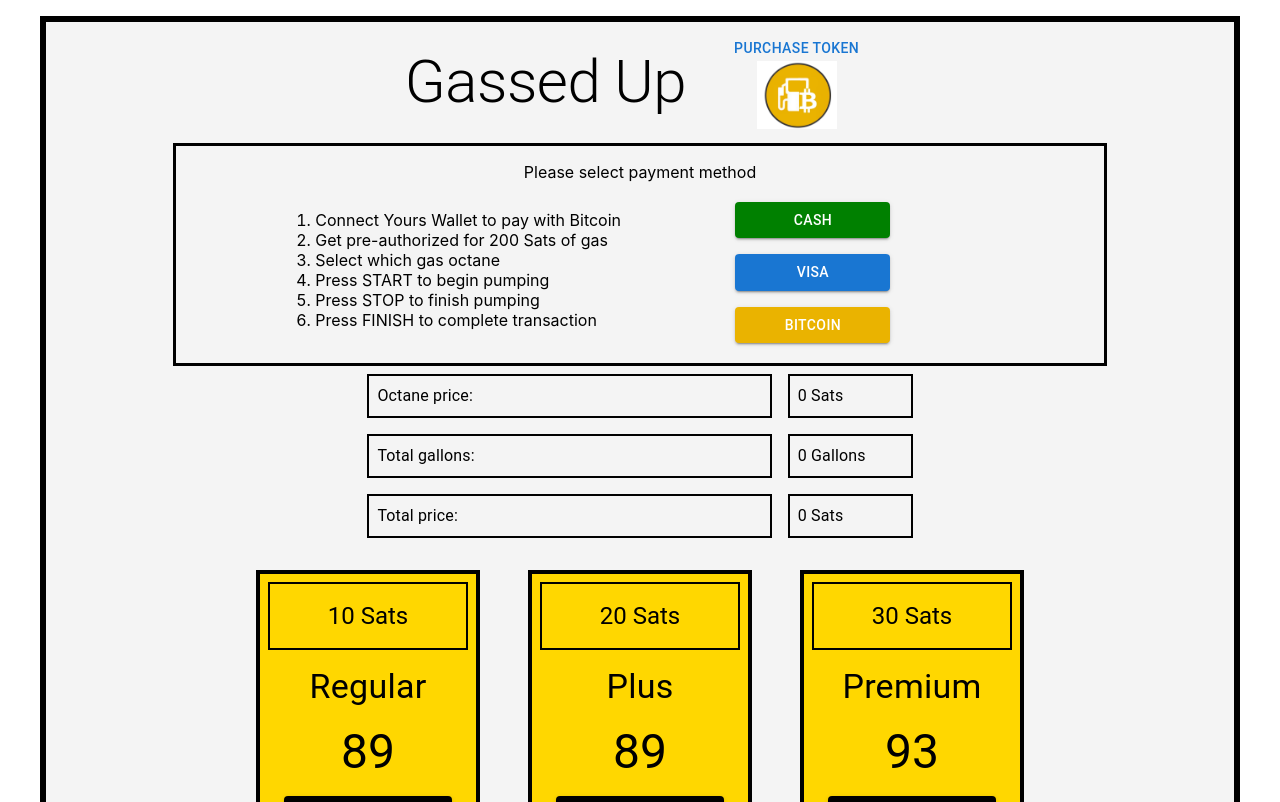
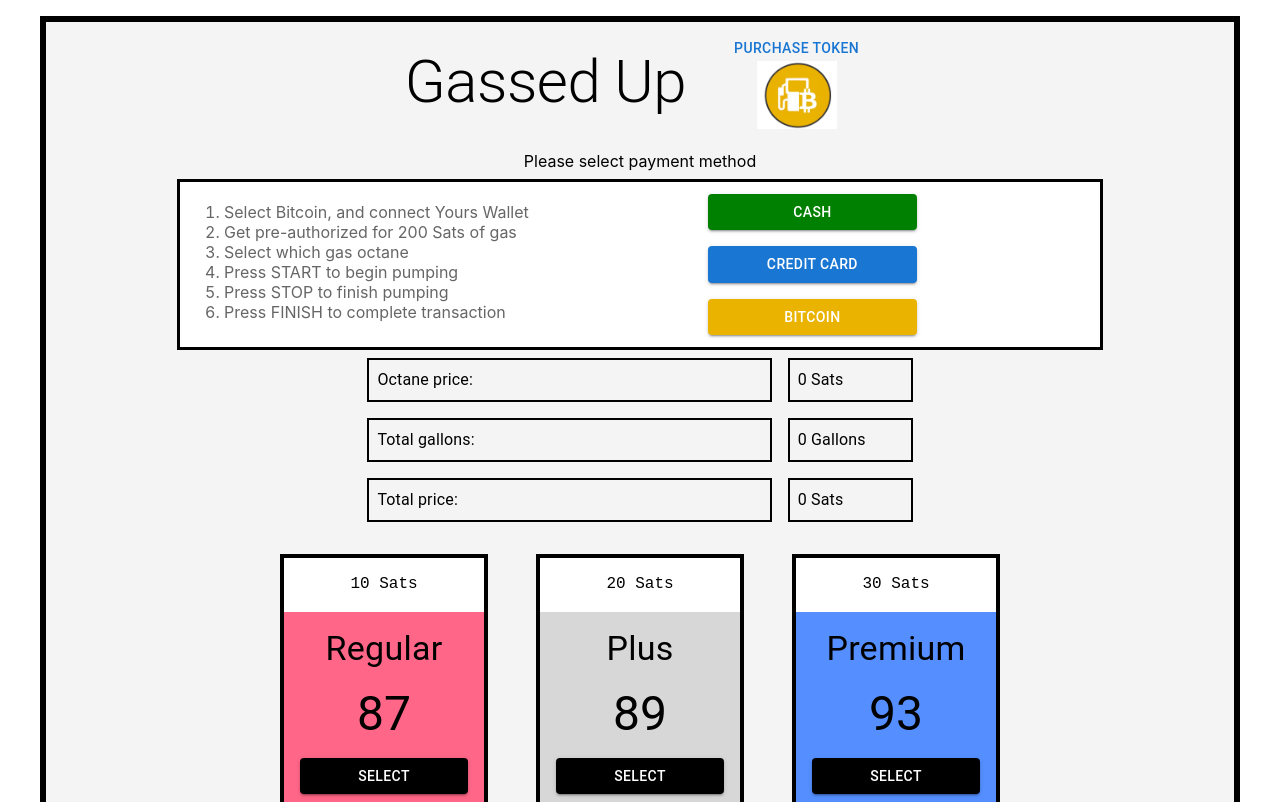
Before and after one commit to BSVArchie/GassedUp, a React (Create React App) app: page / in a window 1280 px wide. Shown: the top 802 px of the page. Built offline with nearby package versions, Linux system fonts and the light colour scheme; what scrypt-ts would draw is missing.

Commit message:
re-add styles (#5)
* re-add styles

* node

```diff
--- a/src/App.tsx
+++ b/src/App.tsx
@@ -107,67 +107,127 @@ const App: React.FC = () => {
 
   return (
     <div className="App">
-      <Container sx={{ "background": "#F4F4F4", "margin-top": "1rem", border: '6px solid black', display: 'flex', flexDirection: 'column', justifyContent: 'center' }}>
-        <Box sx={{ display: 'flex', justifyContent: 'center', m: 1 }}>
-          <Typography variant='h2' sx={{ m: 2 }}>
+      <Container
+        sx={{
+          background: "#F4F4F4",
+          "margin-top": "1rem",
+          border: "6px solid black",
+          display: "flex",
+          flexDirection: "column",
+          justifyContent: "center",
+        }}
+      >
+        <Box sx={{ display: "flex", justifyContent: "center", m: 1 }}>
+          <Typography variant="h2" sx={{ m: 2 }}>
             Gassed Up
           </Typography>
           <Box sx={{}}>
-            <Token/>
+            <Token />
           </Box>
         </Box>
-        <Box  width='80%' sx={{ border: '3px solid black', display: 'flex', flexDirection: 'column', justifyContent: 'center', m: 'auto', p: 1 }}>
-          <Box sx={{p: 1}}>{currentTxId.length > 0 ? `Current TxId: ${currentTxId}`: 'Please select payment method'}</Box>
-          <Box width='80%' sx={{ display: 'flex', justifyContent: 'center', padding: '0.25rem', textAlign: 'left', m: 'auto' }}>
+        <Box sx={{ p: 1 }}>
+          {currentTxId.length > 0
+            ? `Current TxId: ${currentTxId}`
+            : "Please select payment method"}
+        </Box>
+        <Box
+          width="80%"
+          sx={{
+            border: "3px solid black",
+            background: "white",
+            color: "#666666",
+            display: "flex",
+            justifyContent: "center",
+            padding: "0.25rem",
+            textAlign: "left",
+            m: "auto",
+          }}
+        >
           <Box>
             <ol>
-                <li>
-                  Connect Yours Wallet to pay with Bitcoin
-                </li>
-                <li>
-                  Get pre-authorized for 200 Sats of gas
-                </li>
-                <li>
-                  Select which gas octane
-                </li>
-                <li>
-                  Press START to begin pumping
-                </li>
-                <li>
-                  Press STOP to finish pumping
-                </li>
-                <li>
-                  Press FINISH to complete transaction
-                </li>
+              <li>Select Bitcoin, and connect Yours Wallet</li>
+              <li>Get pre-authorized for 200 Sats of gas</li>
+              <li>Select which gas octane</li>
+              <li>Press START to begin pumping</li>
+              <li>Press STOP to finish pumping</li>
+              <li>Press FINISH to complete transaction</li>
             </ol>
           </Box>
-            <Container sx={{ width: '30%', display: 'flex', flexDirection: 'column'}}>
-              <Button variant="contained" sx={{ m: 1, bgcolor: 'green', "&:hover": { bgcolor: 'green' } }} onClick={() => handleCash()}>Cash</Button>
-              <Button variant="contained" sx={{ m: 1 }} onClick={() => handleCard()}>Visa</Button>
+          <Container
+            sx={{ width: "30%", display: "flex", flexDirection: "column" }}
+          >
+            <Button
+              variant="contained"
+              sx={{ m: 1, bgcolor: "green", "&:hover": { bgcolor: "green" } }}
+              onClick={() => handleCash()}
+            >
+              Cash
+            </Button>
+            <Button
+              variant="contained"
+              sx={{ m: 1 }}
+              onClick={() => handleCard()}
+            >
+              Credit card
+            </Button>
             <Button
               onClick={openModel}
               variant="contained"
-                sx={{ m: 1, bgcolor: '#EAB300', "&:hover": { bgcolor: '#EEC233' } }}>
+              sx={{
+                m: 1,
+                bgcolor: "#EAB300",
+                "&:hover": { bgcolor: "#EEC233" },
+              }}
+            >
               Bitcoin
             </Button>
 
             <Dialog open={open} fullWidth>
-                <DialogTitle sx={{ p: 1 }}>Select Pre-pay amount or enter a custom amount</DialogTitle>
+              <DialogTitle sx={{ p: 1 }}>
+                Select Pre-pay amount or enter a custom amount
+              </DialogTitle>
               <Box>
-                  <Button onClick = {preAuthorize100} variant='contained' sx={{ width: '20%', m: 1 }}>100 Sats</Button>
-                  <Button onClick = {preAuthorize200} variant='contained' sx={{ width: '20%', m: 1 }}>200 Sats</Button>
-                  <TextField onChange = { e => setCustomAmount(Number(e.target.value))} label="Satoshis"></TextField>
+                <Button
+                  onClick={preAuthorize100}
+                  variant="contained"
+                  sx={{ width: "20%", m: 1 }}
+                >
+                  100 Sats
+                </Button>
+                <Button
+                  onClick={preAuthorize200}
+                  variant="contained"
+                  sx={{ width: "20%", m: 1 }}
+                >
+                  200 Sats
+                </Button>
+                <TextField
+                  onChange={(e) => setCustomAmount(Number(e.target.value))}
+                  label="Satoshis"
+                ></TextField>
               </Box>
               <DialogActions>
-                    <Button onClick = {preAuthorizeCustom} color='success' variant='contained' sx={{ width: '20%', m: 1 }}>Pre-auth</Button>
-                    <Button onClick = {cancel} color='error' variant='contained' sx={{ width: '20%', m: 1 }} >Cancel</Button>
+                <Button
+                  onClick={preAuthorizeCustom}
+                  color="success"
+                  variant="contained"
+                  sx={{ width: "20%", m: 1 }}
+                >
+                  Pre-auth
+                </Button>
+                <Button
+                  onClick={cancel}
+                  color="error"
+                  variant="contained"
+                  sx={{ width: "20%", m: 1 }}
+                >
+                  Cancel
+                </Button>
               </DialogActions>
             </Dialog>
           </Container>
-
         </Box>
-        </Box>
-        <GasPump currentTxId={currentTxId} amount={amount}/>
+        <GasPump currentTxId={currentTxId} amount={amount} />
       </Container>
     </div>
   );
--- a/src/GasPump.tsx
+++ b/src/GasPump.tsx
@@ -128,8 +128,23 @@ const GasPump: React.FC<GasPumpProps> = ({ currentTxId, amount }) => {
 
     return (
       <>
-        <Container sx={{ display: "flex", justifyContent: "center", flexDirection: "column", flexWrap: "wrap", width: "88%" }}>
-          <Container sx={{ display: "flex", justifyContent: "center", flexWrap: "wrap", width: "66%" }}>
+        <Container
+          sx={{
+            display: "flex",
+            justifyContent: "center",
+            flexDirection: "column",
+            flexWrap: "wrap",
+            width: "88%",
+          }}
+        >
+          <Container
+            sx={{
+              display: "flex",
+              justifyContent: "center",
+              flexWrap: "wrap",
+              width: "66%",
+            }}
+          >
             <Box
               sx={{
                 border: "2px solid black",
@@ -220,28 +235,54 @@ const GasPump: React.FC<GasPumpProps> = ({ currentTxId, amount }) => {
         </Container>
 
         <Container sx={{ justifyContent: "center", display: "flex", p: 0.03 }}>
-          <Box sx={{ backgroundColor: 'gold', border: '4px solid black', display: 'flex', flexDirection: 'column', p: 1, m: 3, width: 200, height: 260 }}>
-            <Box sx={{ border: '2px solid black'}}>
-              <Typography variant='h5'sx={{ p: 2}}>
+          <Box
+            sx={{
+              backgroundColor: "#FF6688",
+              border: "4px solid black",
+              display: "flex",
+              flexDirection: "column",
+              m: 3,
+              width: 200,
+              height: 260,
+            }}
+          >
+            <Box sx={{ background: "white" }}>
+              <Typography
+                variant="h5"
+                sx={{ p: 2, "font-family": "monospace", "font-size": "1rem" }}
+              >
                 10 Sats
               </Typography>
             </Box>
             <Typography variant="h4" sx={{ p: 2 }}>
               Regular
             </Typography>
-            <Typography variant="h3">89</Typography>
+            <Typography variant="h3">87</Typography>
             <Button
               variant="contained"
               sx={{ m: 2, bgcolor: "black", "&:hover": { bgcolor: "black" } }}
               disabled={areButtonsDisabled}
               onClick={() => setPrice(10)}>
-                Select
+              Select
             </Button>
           </Box>
 
-          <Box sx={{ backgroundColor: 'gold', border: '4px solid black', display: 'flex', flexDirection: 'column', p: 1, m: 3, width: 200, height: 260 }}>
-            <Box sx={{ border: '2px solid black'}}>
-              <Typography variant='h5'sx={{ p: 2}}>
+          <Box
+            sx={{
+              backgroundColor: "#D7D7D7",
+              border: "4px solid black",
+              display: "flex",
+              flexDirection: "column",
+              m: 3,
+              width: 200,
+              height: 260,
+            }}
+          >
+            <Box sx={{ background: "white" }}>
+              <Typography
+                variant="h5"
+                sx={{ p: 2, "font-family": "monospace", "font-size": "1rem" }}
+              >
                 20 Sats
               </Typography>
             </Box>
@@ -254,13 +295,26 @@ const GasPump: React.FC<GasPumpProps> = ({ currentTxId, amount }) => {
               sx={{ m: 2, bgcolor: "black", "&:hover": { bgcolor: "black" } }}
               disabled={areButtonsDisabled}
               onClick={() => setPrice(20)}>
-                Select
+              Select
             </Button>
           </Box>
 
-          <Box sx={{ backgroundColor: 'gold', border: '4px solid black', display: 'flex', flexDirection: 'column', p: 1, m: 3, width: 200, height: 260 }}>
-            <Box sx={{ border: '2px solid black'}}>
-              <Typography variant='h5'sx={{ p: 2}}>
+          <Box
+            sx={{
+              backgroundColor: "#558FFF",
+              border: "4px solid black",
+              display: "flex",
+              flexDirection: "column",
+              m: 3,
+              width: 200,
+              height: 260,
+            }}
+          >
+            <Box sx={{ background: "white" }}>
+              <Typography
+                variant="h5"
+                sx={{ p: 2, "font-family": "monospace", "font-size": "1rem" }}
+              >
                 30 Sats
               </Typography>
             </Box>
@@ -273,7 +327,7 @@ const GasPump: React.FC<GasPumpProps> = ({ currentTxId, amount }) => {
               sx={{ m: 2, bgcolor: "black", "&:hover": { bgcolor: "black" } }}
               disabled={areButtonsDisabled}
               onClick={() => setPrice(30)}>
-                Select
+              Select
             </Button>
           </Box>
         </Container>
```
Also changed, not shown: 1 other file (tests, documents, lock files or other folders). Lines whose indentation alone changed are shown as unchanged.
